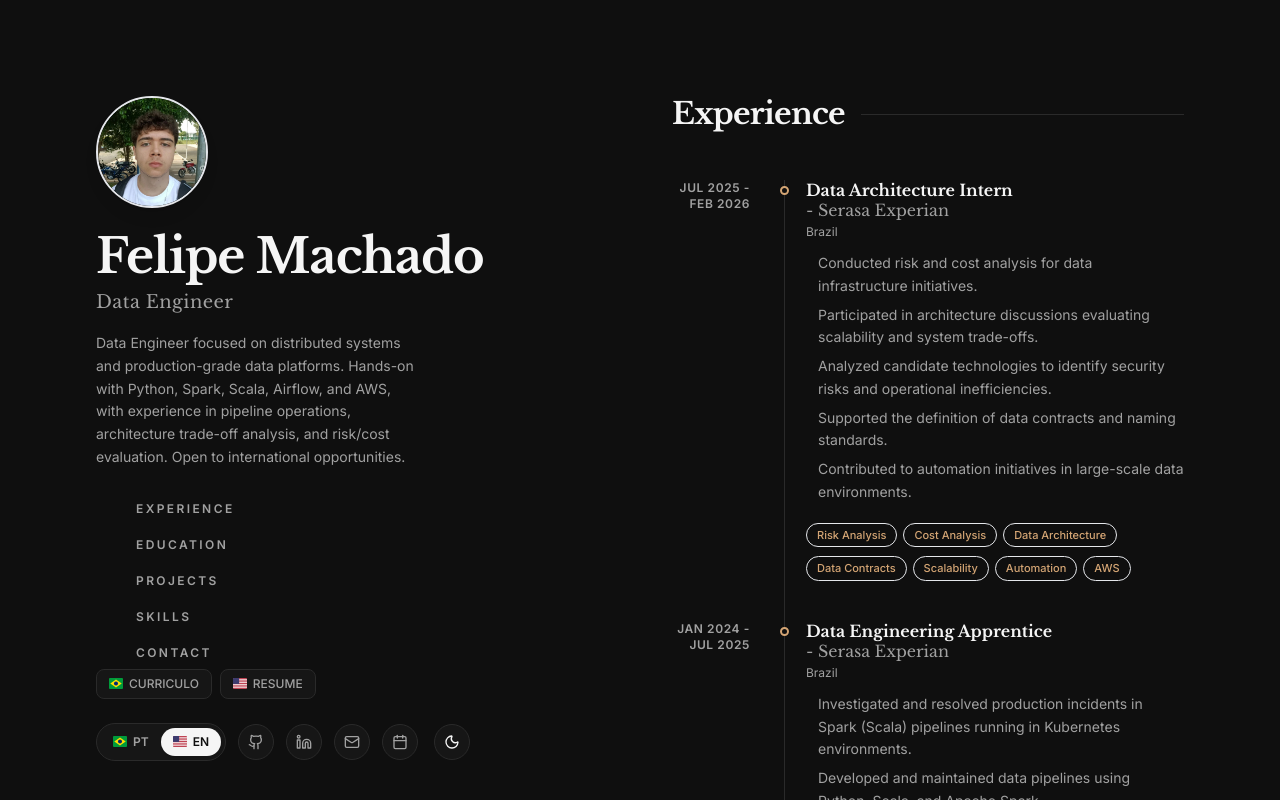
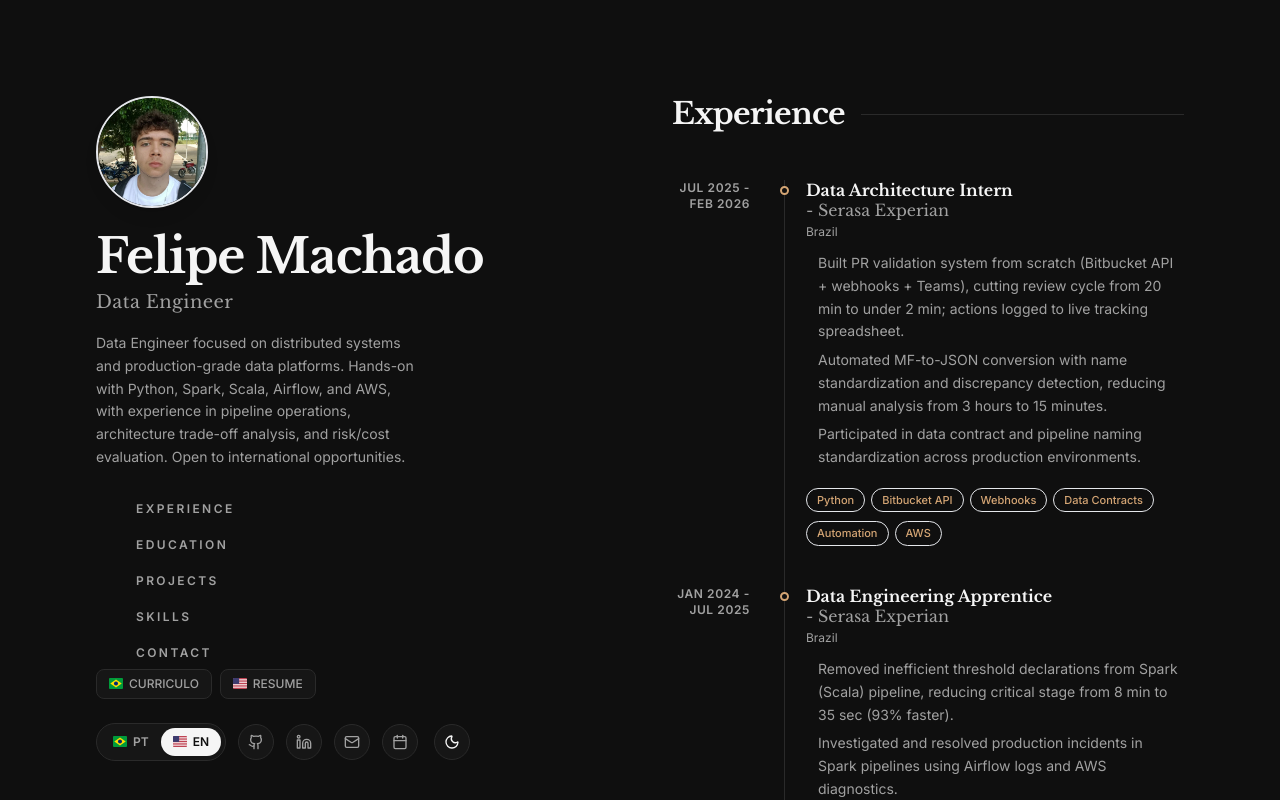
Before and after one commit to felipemchdev/portfolio, a Next.js app: page / in a window 1280 px wide. Built offline with nearby package versions, Linux system fonts and the light colour scheme.

Commit message:
refactor: update portfolio projects - remove outdated, add data eng tier 1 (cdc, arbiter, medallion, analytics); update skills (add dbt/PySpark/Azure, remove Hadoop); update experience descriptions from CV

```diff
--- a/app/data.ts
+++ b/app/data.ts
@@ -1,10 +1,10 @@
 import type { CSSProperties, ComponentType } from "react"
-import { BrainCircuit, Network, Workflow } from "lucide-react"
+import { BrainCircuit, Cloud, Network, Workflow } from "lucide-react"
 import {
   SiApacheairflow,
-  SiApachehadoop,
   SiApachespark,
   SiAmazonwebservices,
+  SiDbt,
   SiDocker,
   SiGit,
   SiJenkins,
@@ -111,16 +111,17 @@ export interface SiteContent {
 
 const skills: Skill[] = [
   { name: "Python", icon: SiPython, color: "#3776AB" },
-  { name: "Apache Spark", icon: SiApachespark, color: "#E25A1C" },
+  { name: "PySpark", icon: SiApachespark, color: "#E25A1C" },
   { name: "Scala", icon: SiScala, color: "#DC322F" },
   { name: "Apache Airflow", icon: SiApacheairflow, color: "#017CEE" },
-  { name: "AWS (S3, Glacier)", icon: SiAmazonwebservices, color: "#FF9900" },
+  { name: "dbt", icon: SiDbt, color: "#FF694A" },
+  { name: "AWS", icon: SiAmazonwebservices, color: "#FF9900" },
+  { name: "Azure", icon: Cloud, color: "#0078D4" },
   { name: "SQL", icon: SiPostgresql, color: "#4169E1" },
   { name: "Kubernetes", icon: SiKubernetes, color: "#326CE5" },
   { name: "CI/CD (Jenkins)", icon: SiJenkins, color: "#D24939" },
   { name: "Distributed Systems", icon: Network, color: "#0EA5E9" },
   { name: "ETL / Data Pipelines", icon: Workflow, color: "#14B8A6" },
-  { name: "Hadoop", icon: SiApachehadoop, color: "#66CCFF" },
   { name: "Docker", icon: SiDocker, color: "#2496ED" },
   { name: "Git", icon: SiGit, color: "#F05032" },
   { name: "Data Architecture", icon: BrainCircuit, color: "#A855F7" },
@@ -170,27 +171,31 @@ const CONTENT_BY_LOCALE: Record<Locale, Omit<SiteContent, "locale">> = {
     },
     projects: [
       {
-        title: "DataLake Simples",
-        subtitle: "Pipeline de ingestão e manipulação de dados em Parquet com foco em processamento analítico.",
-        imageSrc: "/images/datalake.png",
-        tags: ["Python", "DuckDB", "Parquet", "ETL", "Data Lake"],
-        href: "https://github.com/felipemchdev/datalake_py_parquet",
+        title: "CDC E-commerce Data Engineering",
+        subtitle: "Pipeline CDC determinístico com Medallion Architecture. Geração de eventos sintéticos, ordenação por event-time, late event handling, validação de schema via Pydantic e observabilidade por run.",
+        tags: ["Python", "Pydantic", "Typer", "pytest", "DuckDB", "CDC", "Medallion"],
+        href: "https://github.com/felipemchdev/cdc_ecommerce_data_eng",
         priority: true,
       },
       {
-        title: "API Site de Eventos",
-        subtitle: "API para ingestão de inscrições e persistência transacional de dados de eventos.",
-        imageSrc: "/images/api-eventos.png",
-        tags: ["Python", "Flask", "SQLAlchemy", "SQL"],
-        href: "https://github.com/felipemchdev/Event_API_Flask",
+        title: "Arbiter — Data Observability Engine",
+        subtitle: "Motor de observabilidade e mapeamento de logs open-source. FastAPI + Celery + Redis + PostgreSQL + dashboard Next.js com DAG interativo. Deploy real em Azure Container Apps.",
+        tags: ["Python", "FastAPI", "Celery", "Redis", "PostgreSQL", "Next.js", "Azure"],
+        href: "https://github.com/felipemchdev/arbiter",
+        priority: true,
+      },
+      {
+        title: "Data Pipeline Medallion (dbt + Airflow)",
+        subtitle: "Pipeline end-to-end Medallion com dataset Olist. Ingestão bruta → limpeza/deduplicação → regras de negócio. Stack: DuckDB, dbt-duckdb, Great Expectations, Airflow, Docker Compose.",
+        tags: ["Python", "dbt", "DuckDB", "Apache Airflow", "Great Expectations", "Docker"],
+        href: "https://github.com/felipemchdev/data-dbt-batch",
         priority: false,
       },
       {
-        title: "Análise de Vendas com Streamlit",
-        subtitle: "Pipeline de preparação e transformação de dados de vendas com camada de visualização analítica.",
-        imageSrc: "/images/analise-financeira.png",
-        tags: ["Python", "Pandas", "Streamlit", "ETL"],
-        href: "https://github.com/felipemchdev/fin_analysis_py",
+        title: "Analytics Platform (dbt + Airflow + Streamlit)",
+        subtitle: "Analytics engineering para análise de desempenho em redes sociais (Instagram, TikTok). CSVs brutos → modelos dimensionais → dashboard Streamlit. dbt + Airflow + PostgreSQL.",
+        tags: ["Python", "dbt", "Apache Airflow", "PostgreSQL", "Streamlit"],
+        href: "https://github.com/felipemchdev/analytics-platform-dbt",
         priority: false,
       },
       {
@@ -218,18 +223,24 @@ const CONTENT_BY_LOCALE: Record<Locale, Omit<SiteContent, "locale">> = {
         priority: false,
       },
       {
-        title: "Calculadora KivyMD",
-        subtitle: "Aplicação Python para cálculos e visualização de dados numéricos com gráficos.",
-        imageSrc: "/images/calculadora-kivy.png",
-        tags: ["KivyMD", "Matplotlib", "Python"],
-        href: "https://github.com/felipemchdev/CalculadoraKivyMD/releases/tag/KIVY!",
-        priority: false,
-      },
-      {
         title: "Sistema de Gestão Acadêmica",
         subtitle: "Sistema acadêmico com operações CRUD para entidades de universidade e alunos.",
         tags: ["JavaScript", "HTML", "CSS", "SQL"],
         href: "https://github.com/felipemchdev/sga_sistema_universidade_js",
+        priority: false,
+      },
+      {
+        title: "Pipefy FastAPI",
+        subtitle: "Backend corporativo com FastAPI, gerenciamento de clientes, processamento de webhooks e integração GraphQL com Pipefy. Foco em arquitetura desacoplada e idempotência.",
+        tags: ["Python", "FastAPI", "GraphQL", "Webhooks", "REST API"],
+        href: "https://github.com/felipemchdev/pipefy_fastapi",
+        priority: false,
+      },
+      {
+        title: "dbt + DuckDB Analytics Platform",
+        subtitle: "Pipeline analítico com dbt + DuckDB rodando em GitHub Actions. Geração de dados sintéticos repetível via seed, testes automatizados e documentação. Setup local e serverless.",
+        tags: ["Python", "dbt", "DuckDB", "GitHub Actions"],
+        href: "https://github.com/felipemchdev/dbt_duckdb_platform",
         priority: false,
       },
     ],
@@ -240,13 +251,11 @@ const CONTENT_BY_LOCALE: Record<Locale, Omit<SiteContent, "locale">> = {
         location: "Brasil",
         period: "Jul 2025 - Fev 2026",
         description: [
-          "Condução de análises de risco e custo para iniciativas de infraestrutura de dados.",
-          "Participação em discussões de arquitetura para avaliar escalabilidade e trade-offs de soluções.",
-          "Análise de tecnologias candidatas para identificar riscos de segurança e ineficiências operacionais.",
-          "Apoio à definição de contratos de dados e padrões de nomenclatura.",
-          "Contribuição em iniciativas de automação em ambientes de dados de larga escala.",
+          "Criou sistema de validação de PRs do zero (Bitbucket API + webhooks + Teams), reduzindo ciclo de revisão de 20 min para menos de 2 min; ações logadas em planilha de controle em tempo real.",
+          "Automatizou conversão MF para JSON com padronização de nomes e detecção de discrepâncias, reduzindo análise de 3 horas para 15 minutos.",
+          "Participou de discussões de padronização de data contracts e nomenclatura de pipelines em produção.",
         ],
-        skills: ["Análise de Risco", "Análise de Custo", "Arquitetura de Dados", "Contratos de Dados", "Escalabilidade", "Automação", "AWS"],
+        skills: ["Python", "Bitbucket API", "Webhooks", "Data Contracts", "Automação", "AWS"],
         isCurrent: false,
       },
       {
@@ -255,14 +264,12 @@ const CONTENT_BY_LOCALE: Record<Locale, Omit<SiteContent, "locale">> = {
         location: "Brasil",
         period: "Jan 2024 - Jul 2025",
         description: [
-          "Investigação e resolução de incidentes em produção em pipelines Spark (Scala) executando em ambientes Kubernetes.",
-          "Desenvolvimento e manutenção de pipelines de dados com Python, Scala e Apache Spark.",
-          "Monitoramento e manutenção de workflows no Apache Airflow e de ambientes de processamento baseados em Hadoop.",
-          "Gestão de fluxos de CI/CD com Jenkins e execução de deploys em ambientes de QA/Dev.",
-          "Operações em AWS S3 via Bash, incluindo transferências cross-bucket e validação de objetos em Glacier.",
-          "Revisão de codebases legados para entendimento de arquitetura e implementação de correções sob restrições de produção.",
+          "Removeu declarações de threshold ineficientes de pipeline Spark (Scala), reduzindo etapa crítica de 8 min para 35 seg (93% mais rápido).",
+          "Investigou e resolveu incidentes em produção em pipelines Spark usando logs do Airflow e diagnósticos de serviços AWS.",
+          "Executou rollbacks e hotfixes em deploys de produção sob pressão de tempo.",
+          "Adaptou templates de orquestração em Python e YAML para novos fluxos de dados.",
         ],
-        skills: ["Python", "Scala", "Apache Spark", "Apache Airflow", "AWS (S3/Glacier)", "Kubernetes", "Jenkins", "Bash", "Hadoop", "ETL"],
+        skills: ["Python", "Scala", "Apache Spark", "Apache Airflow", "AWS", "Kubernetes", "Jenkins", "Bash", "ETL"],
         isCurrent: false,
       },
     ],
@@ -319,27 +326,31 @@ const CONTENT_BY_LOCALE: Record<Locale, Omit<SiteContent, "locale">> = {
     },
     projects: [
       {
-        title: "Simple DataLake",
-        subtitle: "Data ingestion and transformation pipeline in Parquet focused on analytical processing.",
-        imageSrc: "/images/datalake.png",
-        tags: ["Python", "DuckDB", "Parquet", "ETL", "Data Lake"],
-        href: "https://github.com/felipemchdev/datalake_py_parquet",
+        title: "CDC E-commerce Data Engineering",
+        subtitle: "Deterministic CDC pipeline with Medallion Architecture. Synthetic event generation, event-time ordering, late event handling, Pydantic schema validation, and run-level observability.",
+        tags: ["Python", "Pydantic", "Typer", "pytest", "DuckDB", "CDC", "Medallion"],
+        href: "https://github.com/felipemchdev/cdc_ecommerce_data_eng",
         priority: true,
       },
       {
-        title: "Events API",
-        subtitle: "API for event-registration ingestion and transactional persistence of event data.",
-        imageSrc: "/images/api-eventos.png",
-        tags: ["Python", "Flask", "SQLAlchemy", "SQL"],
-        href: "https://github.com/felipemchdev/Event_API_Flask",
+        title: "Arbiter — Data Observability Engine",
+        subtitle: "Open-source data observability and log-mapping engine. FastAPI + Celery + Redis + PostgreSQL + Next.js dashboard with interactive DAG. Real deployment on Azure Container Apps.",
+        tags: ["Python", "FastAPI", "Celery", "Redis", "PostgreSQL", "Next.js", "Azure"],
+        href: "https://github.com/felipemchdev/arbiter",
+        priority: true,
+      },
+      {
+        title: "Medallion Data Pipeline (dbt + Airflow)",
+        subtitle: "End-to-end Medallion pipeline with the Olist dataset. Raw ingestion → cleaning/deduplication → business-rule aggregation. Stack: DuckDB, dbt-duckdb, Great Expectations, Airflow, Docker Compose.",
+        tags: ["Python", "dbt", "DuckDB", "Apache Airflow", "Great Expectations", "Docker"],
+        href: "https://github.com/felipemchdev/data-dbt-batch",
         priority: false,
       },
       {
-        title: "Sales Analysis with Streamlit",
-        subtitle: "Sales-data preparation and transformation pipeline with an analytical visualization layer.",
-        imageSrc: "/images/analise-financeira.png",
-        tags: ["Python", "Pandas", "Streamlit", "ETL"],
-        href: "https://github.com/felipemchdev/fin_analysis_py",
+        title: "Analytics Platform (dbt + Airflow + Streamlit)",
+        subtitle: "Analytics engineering for social media performance analysis (Instagram, TikTok). Raw CSVs → dimensional models → Streamlit dashboard. dbt + Airflow + PostgreSQL.",
+        tags: ["Python", "dbt", "Apache Airflow", "PostgreSQL", "Streamlit"],
+        href: "https://github.com/felipemchdev/analytics-platform-dbt",
         priority: false,
       },
       {
@@ -367,18 +378,24 @@ const CONTENT_BY_LOCALE: Record<Locale, Omit<SiteContent, "locale">> = {
         priority: false,
       },
       {
-        title: "KivyMD Calculator",
-        subtitle: "Python application for numerical calculations and chart-based data visualization.",
-        imageSrc: "/images/calculadora-kivy.png",
-        tags: ["KivyMD", "Matplotlib", "Python"],
-        href: "https://github.com/felipemchdev/CalculadoraKivyMD/releases/tag/KIVY!",
-        priority: false,
-      },
-      {
         title: "Academic Management System",
         subtitle: "Academic system with CRUD operations for university and student entities.",
         tags: ["JavaScript", "HTML", "CSS", "SQL"],
         href: "https://github.com/felipemchdev/sga_sistema_universidade_js",
+        priority: false,
+      },
+      {
+        title: "Pipefy FastAPI",
+        subtitle: "Corporate backend with FastAPI, client management, webhook processing, and GraphQL integration with Pipefy. Focused on decoupled architecture and idempotency.",
+        tags: ["Python", "FastAPI", "GraphQL", "Webhooks", "REST API"],
+        href: "https://github.com/felipemchdev/pipefy_fastapi",
+        priority: false,
+      },
+      {
+        title: "dbt + DuckDB Analytics Platform",
+        subtitle: "Analytics pipeline with dbt + DuckDB running on GitHub Actions. Repeatable synthetic data generation via seed, automated tests, and documentation. Local and serverless setup.",
+        tags: ["Python", "dbt", "DuckDB", "GitHub Actions"],
+        href: "https://github.com/felipemchdev/dbt_duckdb_platform",
         priority: false,
       },
     ],
@@ -389,13 +406,11 @@ const CONTENT_BY_LOCALE: Record<Locale, Omit<SiteContent, "locale">> = {
         location: "Brazil",
         period: "Jul 2025 - Feb 2026",
         description: [
-          "Conducted risk and cost analysis for data infrastructure initiatives.",
-          "Participated in architecture discussions evaluating scalability and system trade-offs.",
-          "Analyzed candidate technologies to identify security risks and operational inefficiencies.",
-          "Supported the definition of data contracts and naming standards.",
-          "Contributed to automation initiatives in large-scale data environments.",
+          "Built PR validation system from scratch (Bitbucket API + webhooks + Teams), cutting review cycle from 20 min to under 2 min; actions logged to live tracking spreadsheet.",
+          "Automated MF-to-JSON conversion with name standardization and discrepancy detection, reducing manual analysis from 3 hours to 15 minutes.",
+          "Participated in data contract and pipeline naming standardization across production environments.",
         ],
-        skills: ["Risk Analysis", "Cost Analysis", "Data Architecture", "Data Contracts", "Scalability", "Automation", "AWS"],
+        skills: ["Python", "Bitbucket API", "Webhooks", "Data Contracts", "Automation", "AWS"],
         isCurrent: false,
       },
       {
@@ -404,14 +419,12 @@ const CONTENT_BY_LOCALE: Record<Locale, Omit<SiteContent, "locale">> = {
         location: "Brazil",
         period: "Jan 2024 - Jul 2025",
         description: [
-          "Investigated and resolved production incidents in Spark (Scala) pipelines running in Kubernetes environments.",
-          "Developed and maintained data pipelines using Python, Scala, and Apache Spark.",
-          "Monitored and maintained Apache Airflow workflows and Hadoop-based processing environments.",
-          "Managed CI/CD workflows in Jenkins and executed QA/Dev deployments.",
-          "Performed AWS S3 operations via Bash, including cross-bucket transfers and Glacier object validation.",
-          "Reviewed legacy codebases to understand system architecture and implement bug fixes under production constraints.",
+          "Removed inefficient threshold declarations from Spark (Scala) pipeline, reducing critical stage from 8 min to 35 sec (93% faster).",
+          "Investigated and resolved production incidents in Spark pipelines using Airflow logs and AWS diagnostics.",
+          "Executed rollbacks and hotfixes on production deployments under time pressure.",
+          "Adapted Python and YAML orchestration templates for new data workflows.",
         ],
-        skills: ["Python", "Scala", "Apache Spark", "Apache Airflow", "AWS (S3/Glacier)", "Kubernetes", "Jenkins", "Bash", "Hadoop", "ETL"],
+        skills: ["Python", "Scala", "Apache Spark", "Apache Airflow", "AWS", "Kubernetes", "Jenkins", "Bash", "ETL"],
         isCurrent: false,
       },
     ],
```
